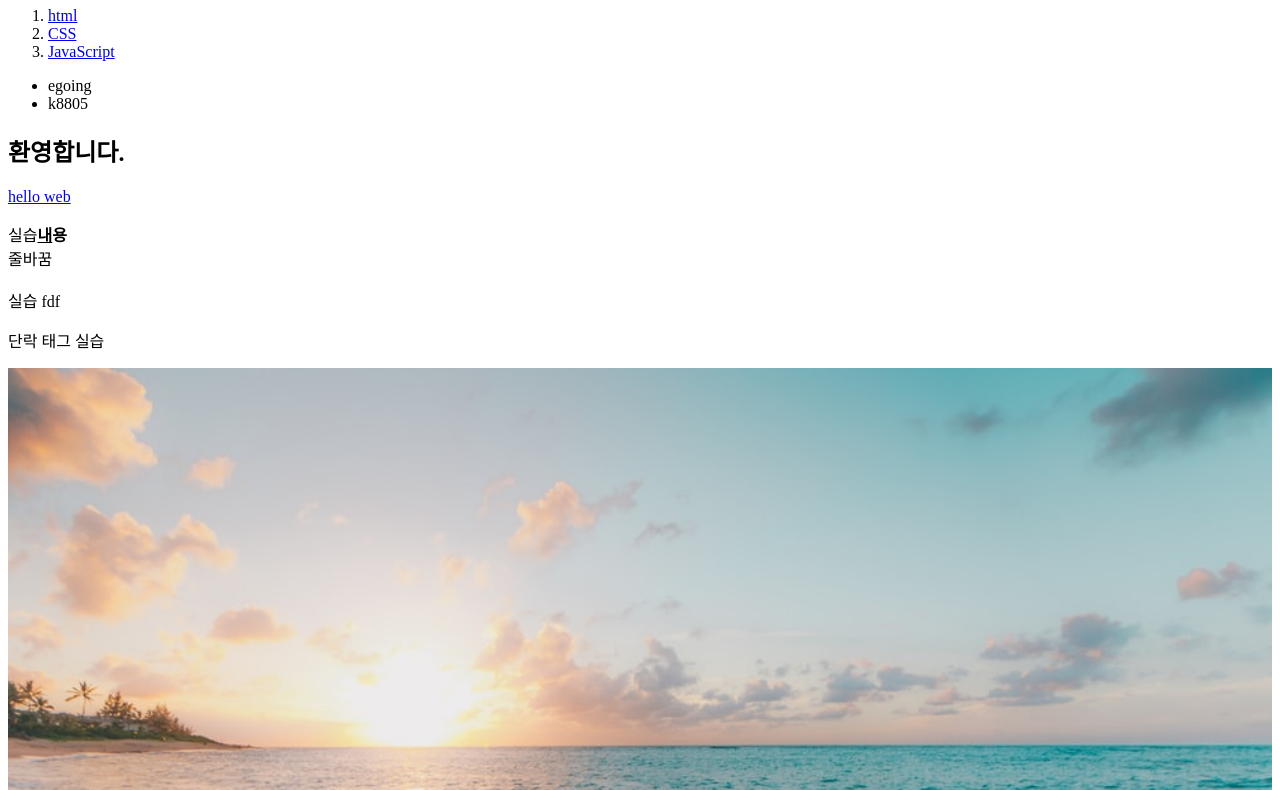
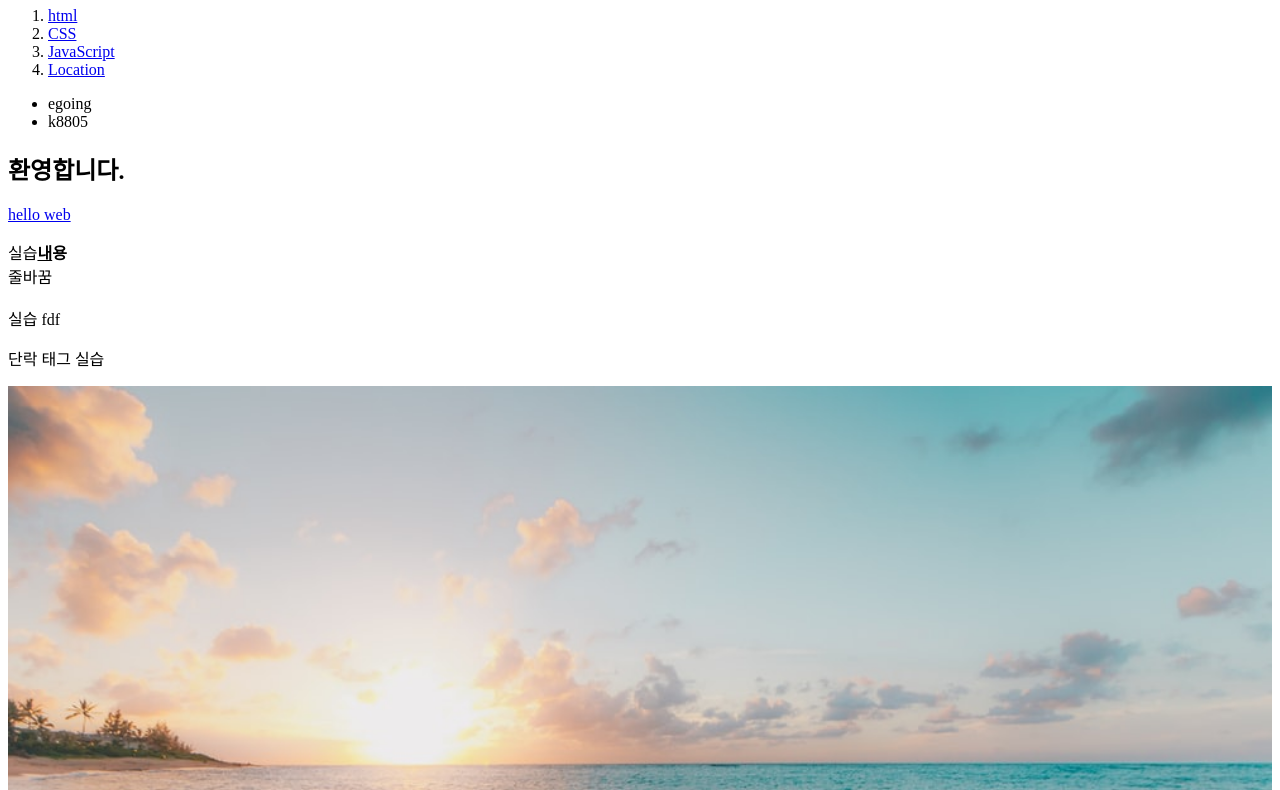
Before and after one commit to em-1001/web-pages, a plain HTML site: page index.html in a window 1280 px wide. Shown: the part 73-863 px from the top of the page. Drawn offline with Linux system fonts and the light colour scheme.

Commit message:
Update index.html

```diff
--- a/index.html
+++ b/index.html
@@ -12,6 +12,7 @@
     <li><a href="1.html">html</a></li>
     <li><a href="2.html">CSS</a></li>
     <li><a href="3.html">JavaScript</a></li>
+    <li><a href="4.html">Location</a></li>
   </ol>
   <ul>
     <li>egoing</li>
```
